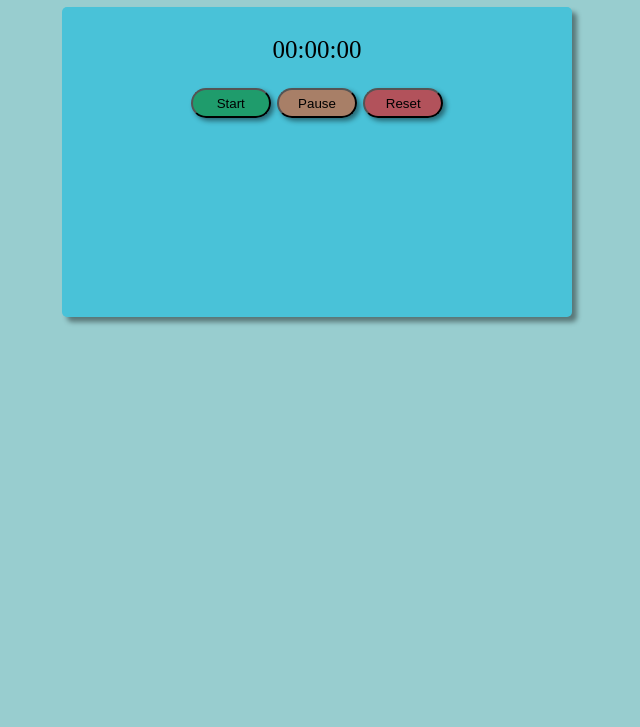
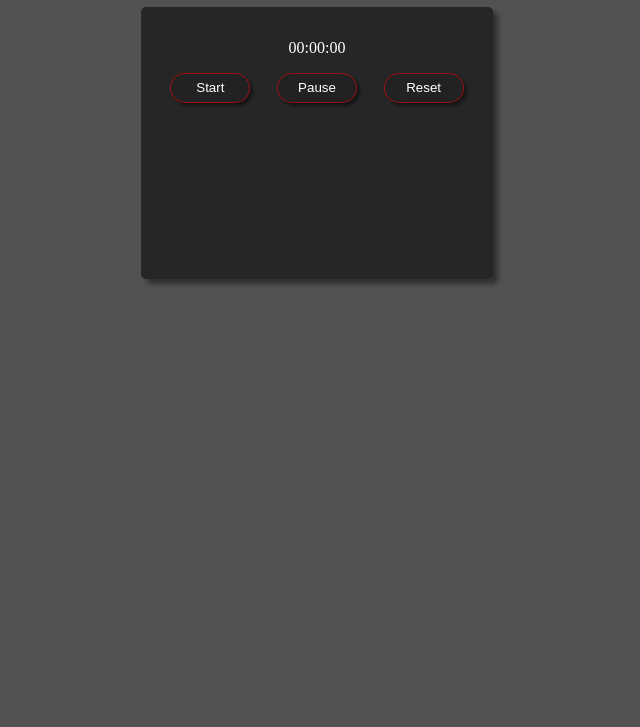
Before and after one commit to RichardsonRR/AprendendoJS, a plain HTML site: page Cronometro/index.html in a window 1280 px wide. Shown: the part 73-800 px from the top of the page, without its empty margins (323-963 px from the left). Drawn offline with Linux system fonts and the light colour scheme.

Commit message:
dark theme

```diff
--- a/Cronometro/cronometro.js
+++ b/Cronometro/cronometro.js
@@ -4,6 +4,7 @@ horas = 0;
 minutos = 0;
 segundos= 0;
 let contador;
+let salvador;
 
 
 function start(){
@@ -14,12 +15,10 @@ function start(){
 
 
 
-
 }
 function pause(){
     clearInterval(contador)
     botaoStart.style.display= 'block';
-    botaoStart.style.margin= 'auto'
 
 
 }
@@ -28,7 +27,7 @@ function reset(){
     horas= 0; minutos= 0; segundos= 0;
     msg.innerHTML = `${horas}0:${minutos}0:${segundos}0`
     botaoStart.style.display= 'block';
-    botaoStart.style.margin= 'auto';
+
 
 
 }
--- a/Cronometro/index.html
+++ b/Cronometro/index.html
@@ -17,7 +17,7 @@
            </div>
 
 
-        <nav><button class="botoes_acao" onclick="start()" id="botaoStart" >Start</button>
+        <nav class="nav"><button class="botoes_acao" onclick="start()" id="botaoStart" >Start</button>
             <button class="botoes_acao" onclick="pause()" id="botaoPause">Pause</button>
             <button class="botoes_acao" onclick="reset()" id="botaoReset">Reset</button></nav>
 
@@ -26,6 +26,7 @@
             </div>
 
 
+
         <script src="cronometro.js"></script>
     </section>
 
--- a/Cronometro/style.css
+++ b/Cronometro/style.css
@@ -1,19 +1,25 @@
 body{
-    background-color: rgb(152, 205, 207);
+    flex: auto;
+    padding: 0;
+    margin: 0;
+    background-color: rgba(0, 0, 0, 0.678);
+    color: white;
 }
 header{
     text-align: center;
-    color: #070707;
-
+    color: #fdfbfb;
+}
+header h1{
+    text-shadow: 2px 2px 5px black;
 }
 section{
     margin: auto;
-    width: 500px;
-    height: 300px;
-    padding: 5px;
-    background-color: rgb(73, 194, 216);
+    width: 20rem;
+    height: 15rem;
+    padding: 1rem;
+    background-color: rgba(5, 5, 5, 0.562);
     text-align: center;
-    font: normal 25px/25px '';
+    font: normal 25px/25px;
     border-radius: 5px;
     box-shadow: 5px 5px 5px rgba(0, 0, 0, 0.418);
 
@@ -22,8 +28,13 @@ section{
 #section_cronometro{
     padding: 50px;
 }
+.nav{
+    display: flex;
+    flex-direction: row;
+    justify-content: space-around;
+}
 .botoes_acao{
-
+    color: white;
     width: 80px;
     height: 30px;
     border-radius: 15px;
@@ -32,15 +43,42 @@ section{
 
 }
 #botaoStart{
-
-    background-color: rgba(0, 128, 28, 0.568);
+    box-shadow: 3px 3px 3px rgba(0, 0, 0, 0.452);
+    background-color: rgba(0, 0, 0, 0.103);
+    border: solid 1px rgba(255, 0, 0, 0.541);
+    outline-style: none;
 
 }
+#botaoStart:hover{
+    background-color: rgba(0, 0, 0, 0.288);
+    border: solid 1px rgb(213,213,213);
+    box-shadow: 3px 3px 3px rgba(0, 0, 0, 0.726);
+}
 #botaoPause{
-    background-color: rgba(255, 68, 0, 0.521);
+    box-shadow: 3px 3px 3px rgba(0, 0, 0, 0.452);
+    background-color: rgba(0, 0, 0, 0.103);
+    border: solid 1px rgba(255, 0, 0, 0.507);
+    outline-style: none;
 
 }
+#botaoPause:hover{
+    background-color: rgba(0, 0, 0, 0.288);
+    border: solid 1px rgb(213,213,213);
+    box-shadow: 3px 3px 3px rgba(0, 0, 0, 0.726);
+}
 #botaoReset{
-    background-color: rgba(255, 0, 0, 0.575);
+     box-shadow: 3px 3px 3px rgba(0, 0, 0, 0.452);
+    background-color: rgba(0, 0, 0, 0.103);
+    border: solid 1px rgba(255, 0, 0, 0.514);
+    outline-style: none;
+}
+#botaoReset:hover{
+    background-color: rgba(0, 0, 0, 0.288);
+    border: solid 1px rgb(213,213,213);
+    box-shadow: 3px 3px 3px rgba(0, 0, 0, 0.726);
 
 }
+.salvador{
+    display: flex;
+    flex-direction: column;
+}
```
